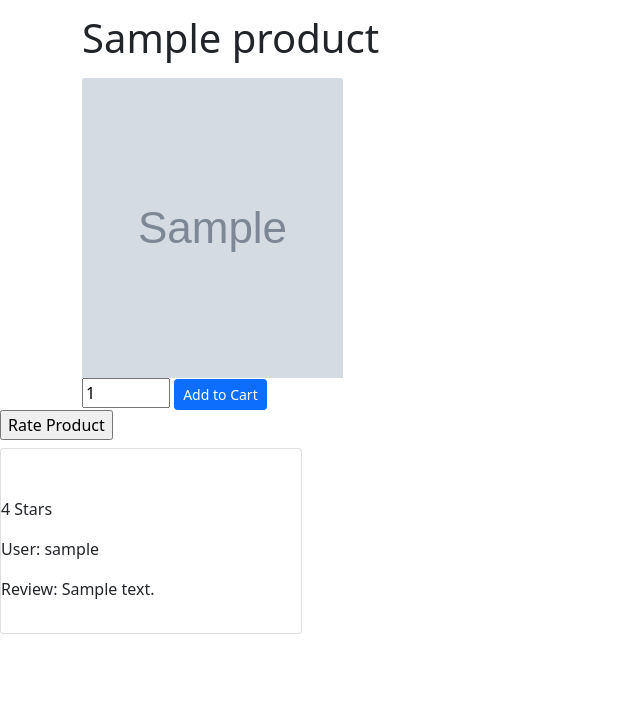
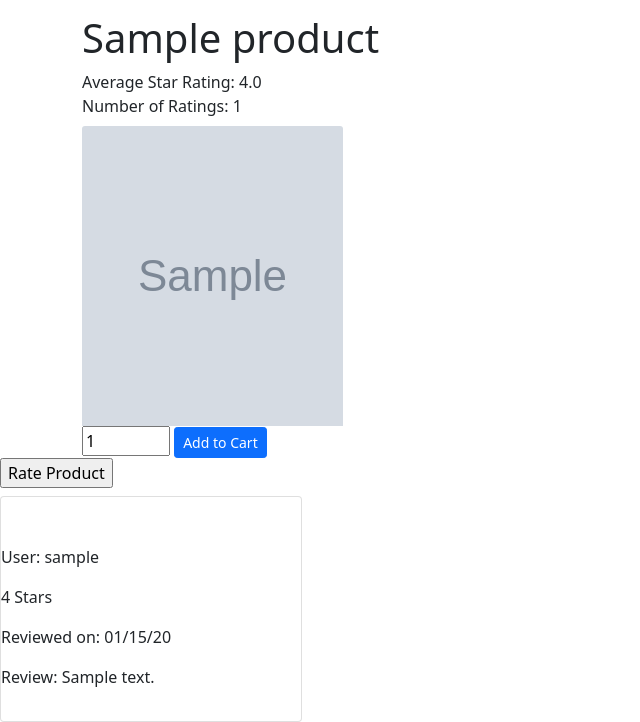
Before and after one commit to jagz97/Cmpe131-Team-6, a Flask app: page /product/1 in a window 1280 px wide. Shown: the part 199-921 px from the top of the page, without its empty margins (0-640 px from the left). Before the commit the page ends 833 px from the top, so only its background shows below. Run offline with Flask 2, Linux system fonts and the light colour scheme; tables that the repository leaves empty hold one stand-in row (values such as "Sample post"); grey boxes marked "Sample" are stand-in pictures; one stand-in notice (Sample message) is shown; some libraries are stand-ins or nearby versions.

Commit message:
added average ratings and time rated

```diff
--- a/app/models.py
+++ b/app/models.py
@@ -21,6 +21,8 @@ class AddProduct(db.Model):
     availablestock = db.Column(db.Integer, nullable=False)
     pub_date = db.Column(db.DateTime, nullable=False, default=datetime.utcnow)
     username = db.Column(db.String(32), nullable=False)
+    average_rating = db.Column(db.Float, nullable=True)
+    review_numbers = db.Column(db.Integer, nullable=False)
     reviews = db.relationship('Review', backref=db.backref('add_product', lazy=True))
 
     category_id = db.Column(db.Integer, db.ForeignKey(
@@ -77,6 +79,7 @@ class Review(db.Model):
     username = db.Column(db.String(30), index=True, nullable=False)
     rating = db.Column(db.Integer, nullable=False)
     review = db.Column(db.Text)
+    created_date = db.Column(db.DateTime, default=datetime.now(tz=None))
     product_id = db.Column(db.Integer, db.ForeignKey('add_product.id'), nullable=False)
 
 
--- a/app/routes.py
+++ b/app/routes.py
@@ -1,3 +1,4 @@
+import datetime
 import secrets
 
 from flask import render_template, redirect, url_for, request, flash, session
@@ -6,8 +7,7 @@ from werkzeug.security import check_password_hash, generate_password_hash
 
 from app import app as app
 from app import db, photos
-from app.forms import Products, LoginForm, SignUpForm, ReviewForm, EditUsernameForm, EditPasswordForm, EditEmailForm, \
-    AddressForm, MerchantSignup, MerchantLogin, EditUserProfileForm
+from app.forms import Products, LoginForm, SignUpForm, ReviewForm, MerchantSignup, MerchantLogin, EditUserProfileForm
 from app.helpers import seller_required
 from app.models import Brand, Category, AddProduct, User, Review, Merchant, CustomerOrder
 import stripe
@@ -138,7 +138,8 @@ def addproduct():
             return redirect(url_for('addproduct'))
 
         addprod = AddProduct(name=name, price=price, category_id=category, brand_id=brand, discount=discount,
-                             description=description, availablestock=availablestock, image=image, image_1=image_1,
+                             description=description, availablestock=availablestock, average_rating=None,
+                             review_numbers=0, image=image, image_1=image_1,
                              image_2=image_2, username=session['username'])
 
         db.session.add(addprod)
@@ -376,14 +377,26 @@ def review(product_id):
             if rating <= 5 and rating >= 0:
                 ## if there is no review, then add a review
                 if reviewExists:
+                    old_rating = review.rating
                     review.review = reviewdata
                     review.rating = rating
+                    review.created_date = datetime.now(tz=None)
+                    db.session.commit()
+                    average_rating = float((product.average_rating * product.review_numbers) - old_rating + rating)/product.review_numbers
+                    product.average_rating = average_rating
                     db.session.commit()
                     flash(f'Your review has been updated')
                 else:
                     newreview = Review(username=user.username, rating=rating, review=reviewdata, product_id=product_id)
                     db.session.add(newreview)
+                    product.review_numbers += 1
                     db.session.commit()
+                    if product.average_rating == None:
+                        product.average_rating = rating
+                    average_rating = float(product.average_rating*(product.review_numbers - 1) + rating) / product.review_numbers
+                    product.average_rating = average_rating
+                    db.session.commit()
+
                     flash(f'Your review has been added')
                 return redirect(url_for('productpage', product_id=product_id))
             else:
--- a/app/templates/items/productDetails.html
+++ b/app/templates/items/productDetails.html
@@ -16,6 +16,14 @@
 
 <div class= "container">
 <h1>{{ product.name }}</h1>
+    <div>
+    {% if product.average_rating %}
+        Average Star Rating: {{ product.average_rating }}
+    {% endif %}
+    </div>
+    <div>
+        Number of Ratings: {{ product.review_numbers }}
+    </div>
     <div class="row">
         <div class="col-sm-3 mt-2">
             <div class="card-group">
@@ -46,8 +54,9 @@
         <div class="col-sm-3 mt-2">
             <div class="card">
                 <p class="card-body">
+                <p> User: {{review.username}}</p>
                 <p>{{ review.rating }} Stars</p>
-                <p> User: {{review.username}}</p>
+                <p> Reviewed on: {{ review.created_date.strftime("%x") }}</p>
                 <p> Review: {{ review.review }}</p>
                 </p>
             </div>
```
Also changed, not shown: app/forms.py (+3 -29 lines), app/templates/items/productReview.html (+9 -1 lines).
